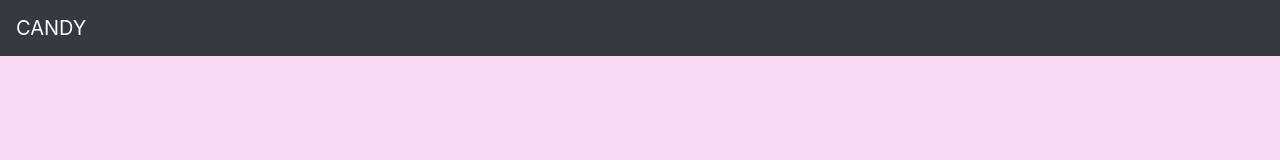
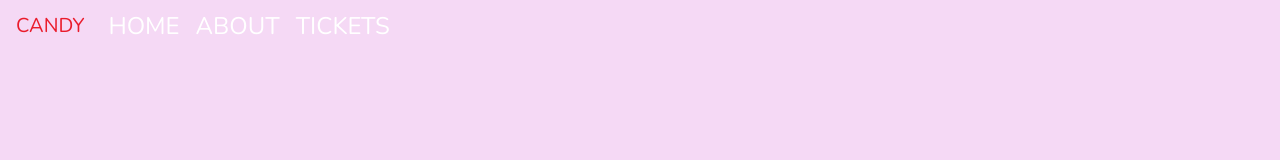
Before and after one commit to Ankit-afk/candy_museum, a plain HTML site: page index.html in a window 1280 px wide. Drawn offline with nearby package versions, Linux system fonts and the light colour scheme.

Commit message:
Navbar asthetics

```diff
--- a/app.css
+++ b/app.css
@@ -1,3 +1,21 @@
 body{
-    background: #f5d9f5
+    background: #f5d9f5;
+    font-family: "Nunito", sans-serif;
 }
+
+#mainNavbar{
+    font-size: 1.5rem;
+    font-weight: 100;
+}
+
+#mainNavbar .nav-link{
+    color: white;
+}
+
+#mainNavbar .nav-link:hover {
+    color: #ea1c2c;
+}
+
+#mainNavbar .navbar-brand{
+    color: #ea1c2c;
+}
--- a/index.html
+++ b/index.html
@@ -18,8 +18,24 @@
   </head>
 
   <body>
-    <nav id="mainNavbar" class="navbar navbar-dark bg-dark navbar-expand-md">
+    <nav id="mainNavbar" class="navbar navbar-dark navbar-expand-md py-0">
       <a href="#" class ="navbar-brand">CANDY</a>
+      <button class="navbar-toggler" data-toggler="collapse" data-target="#navLinks">
+        <span class="navbar-toggler-icon"></span>
+      </button>
+      <div class="collapse navbar-collapse" id="navLinks">
+      <ul class="navbar-nav">
+        <li class="nav-item">
+          <a href="" class="nav-link">HOME</a>
+        </li>
+        <li class="nav-item">
+          <a href="" class="nav-link">ABOUT</a>
+        </li>
+        <li class="nav-item">
+          <a href="" class="nav-link">TICKETS</a>
+        </li>
+      </ul>
+    </div>
     </nav>
     <!-- Optional JavaScript -->
     <!-- jQuery first, then Popper.js, then Bootstrap JS -->
```
